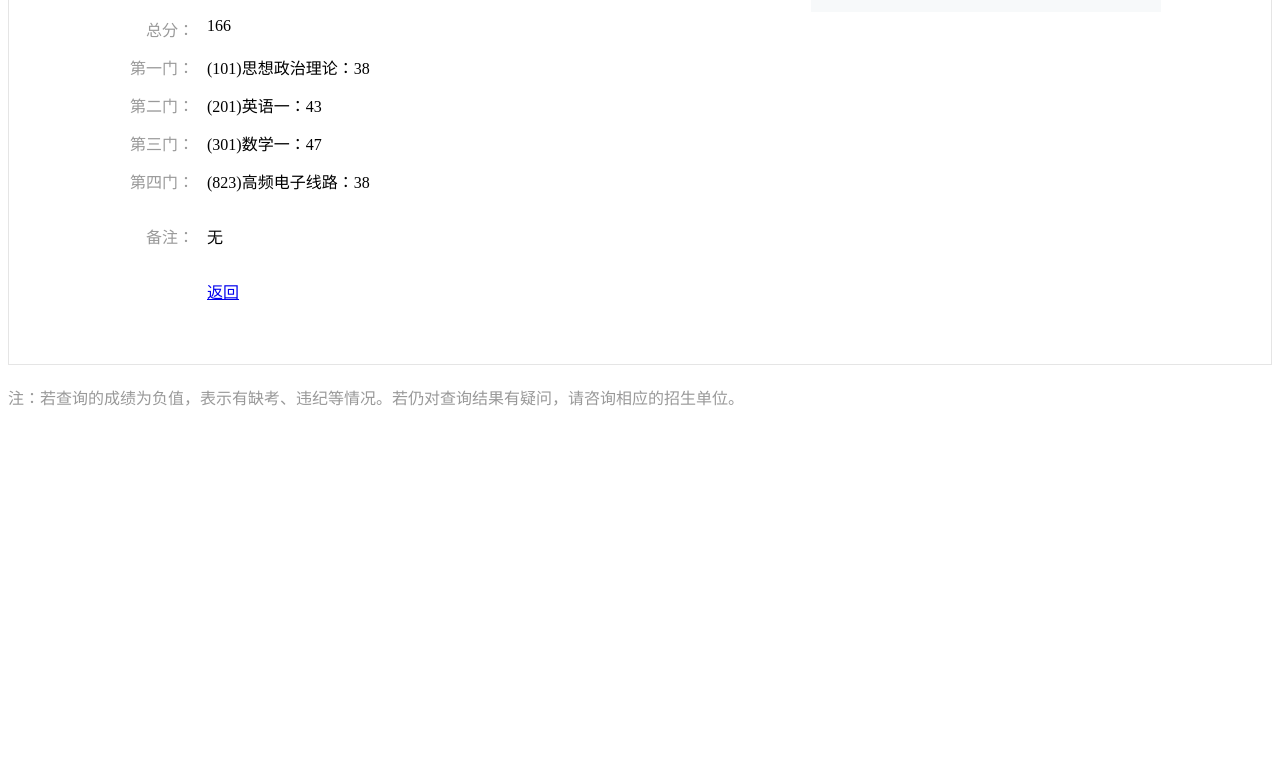
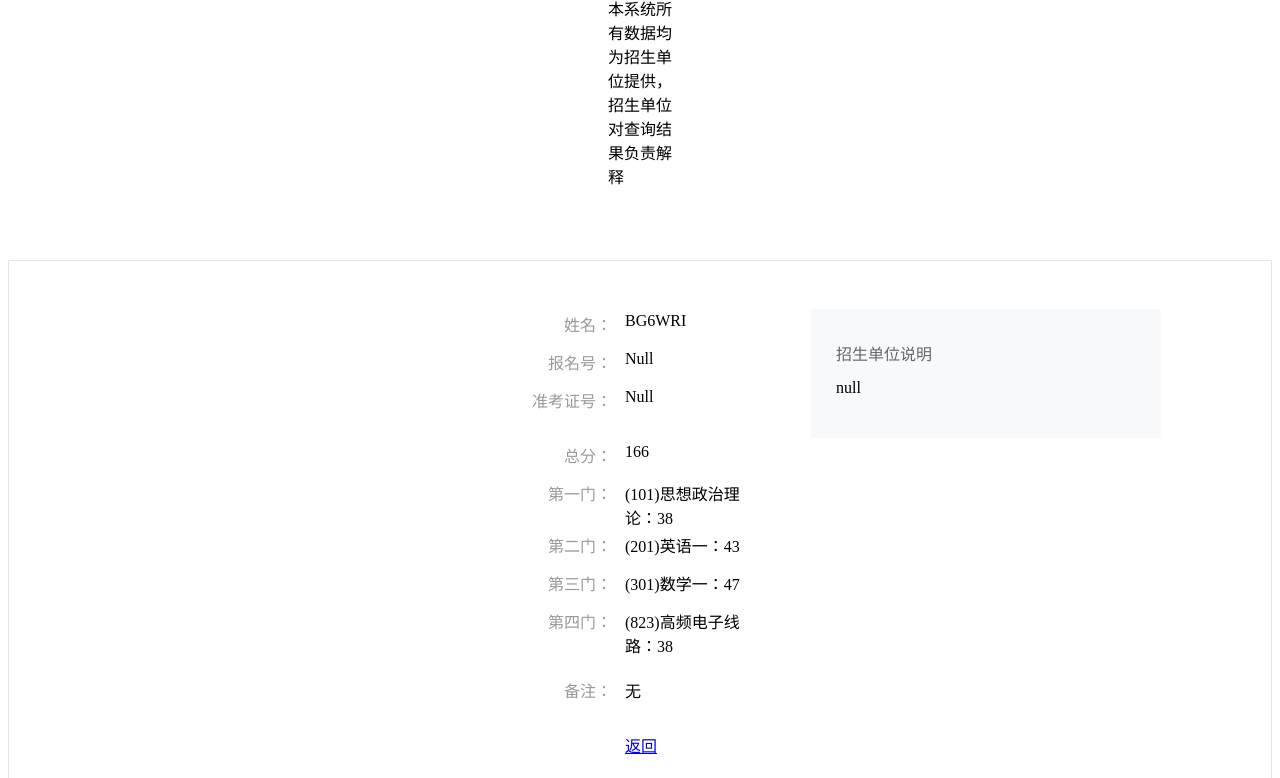
Before and after one commit to BG6WRI/bg6wri.com, a plain HTML site: page master.html in a window 1280 px wide. Shown: the part 303-1081 px from the top of the page. Before the commit the page ends 800 px from the top, so only its background shows below. Drawn offline with Linux system fonts and the light colour scheme.

Commit message:
Update master.html

```diff
--- a/master.html
+++ b/master.html
@@ -6,19 +6,16 @@
     <title>全国硕士研究生统一招生考试部分考生初试成绩查询系统</title>
 
     <style type="text/css">
-        .cjcx-box {margin-top: 24px; margin-bottom: 20px; border: 1px solid #e5e5e5; padding: 48px 82px;position: relative;}
+        .header-wrapper {margin-top: 24px; margin-bottom: 20px; padding: 48px 600px;position: relative;}
+        .cjcx-box {margin-top: 24px; margin-bottom: 20px; border: 1px solid #e5e5e5; padding: 48px 500px;position: relative;}
         .cjxx-info-title {text-align: right;width: 100px;color: #999;vertical-align: top;}
         .cjxx-info-content {text-align: left;;padding-left: 10px;vertical-align: top;word-break: break-all;}
-        .cjxx-info {width: 540px;}
+
         .cjxx-info tr {height: 36px}
         .cjxx-info tr.cjxx-info-cut {height: 15px;}
         .cjcx-bz {position: absolute;width: 300px;padding: 25px;top: 48px;right: 110px;background: #f7f9fa;}
         .cjcx-bz-title {font-size: 16px; line-height: 1;margin-bottom: 15px;font-weight: 400;color:#666;}
-        .cjcx-bz-content {text-indent: 0;color:#666;word-break: break-all;}
-        .cjcx-bz-content .ch-paragraph14{margin-bottom: 0;}
-        .cjcx-tip {margin-top: 20px;margin-bottom: 30px;}
-        .cjcx-tip .ch-paragraph14{text-indent: 0;color: #999;}
-        .cjcx-noresult {color: #999;font-size: 14px;}
+        .cjcx-tip {margin-top: 24px; margin-bottom: 20px; padding: 48px 500px;position: relative;}
     </style>
 
 
```
